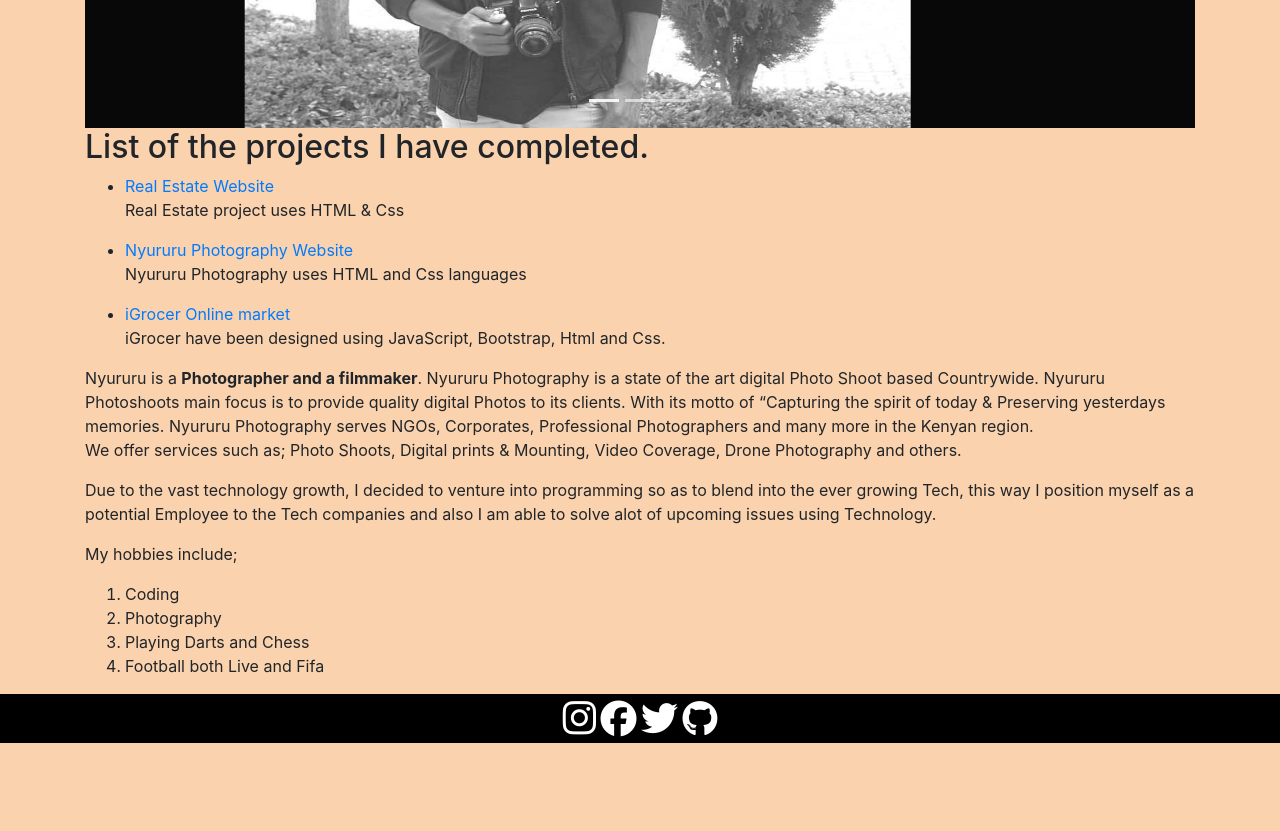
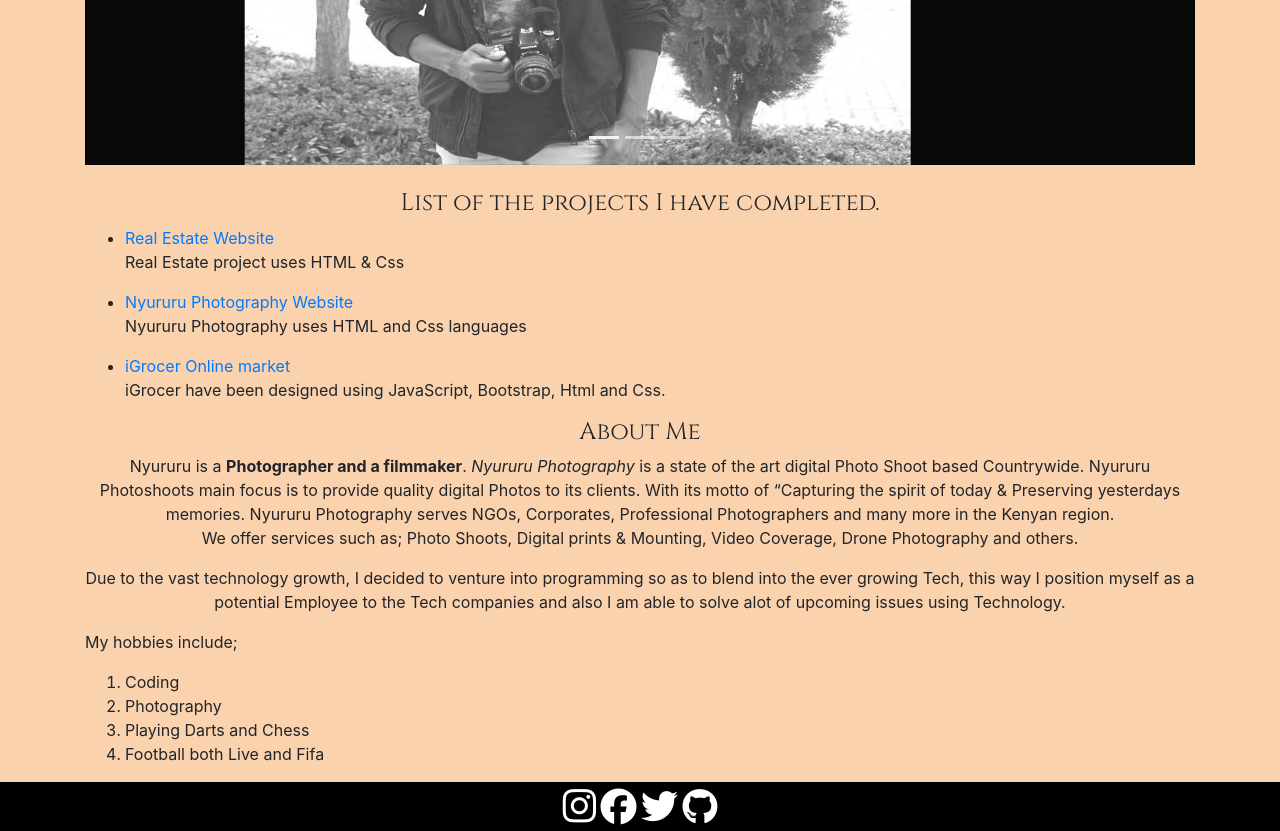
Before and after one commit to NyururuKelvin/nyururuPortfolio, a plain HTML site: page index.html in a window 1280 px wide. Shown: the part 1280-2111 px from the top of the page. Before the commit the page ends 2023 px from the top, so only its background shows below. Drawn offline with nearby package versions, Linux system fonts and the light colour scheme.

Commit message:
my commit add h4 headings

```diff
--- a/index.css
+++ b/index.css
@@ -41,6 +41,10 @@
       justify-content: center;
       padding: 5px;
   }
+  main{
+
+  }
+
   h1{
     font-family: 'Cinzel', serif;
     border: whitesmoke 4px inset;
@@ -58,3 +62,13 @@
     width: 60%;
     height: 70vh;
   }
+  h4{
+    text-align: center;
+    font-family: 'Cinzel', serif;
+  }
+  /* .list{
+    text-align: center;
+  } */
+  .info{
+    text-align: center;
+  }
--- a/index.html
+++ b/index.html
@@ -28,6 +28,7 @@
                 </div>
             </div>
         </div><br><br>
+        <h4>Gallery</h4>
         <!-- End of header -->
         <div id="demo" class="carousel slide" data-ride="carousel">
             <!-- Indicators -->
@@ -57,10 +58,10 @@
             <a class="carousel-control-next" href="#demo" data-slide="next">
               <span class="carousel-control-next-icon"></span>
             </a>
-        </div>
+        </div><br>
         <main>
-            <h2>List of the projects I have completed.</h2>
-            <ul>
+            <h4>List of the projects I have completed.</h4>
+            <ul class="list">
                 <li><a href="https://nyururukelvin.github.io/pairProject/">Real Estate Website</a></li>
                 <p>Real Estate project uses HTML & Css</p>
                 <li><a href="https://nyururukelvin.github.io/nyururuPhotography/">Nyururu Photography Website</a></li>
@@ -68,11 +69,12 @@
                 <li><a href="https://nyururukelvin.github.io/eCommerce/">iGrocer Online market</a></li>
                 <p>iGrocer have been designed using JavaScript, Bootstrap, Html and Css.</p>
             </ul>
-            <section>
-                <p id="about">Nyururu is a <strong>Photographer and a filmmaker</strong>. Nyururu Photography is a state of the art digital Photo Shoot based Countrywide. Nyururu Photoshoots main focus is to provide quality digital Photos to its clients. With its motto of “Capturing the spirit of today & Preserving yesterdays memories. Nyururu Photography serves NGOs, Corporates, Professional Photographers and many more in the Kenyan region.<br><span> We offer services such as; Photo Shoots, Digital prints & Mounting, Video Coverage, Drone Photography and others.</span></p>
+            <h4>About Me</h4>
+            <div class="info">
+                <p id="about">Nyururu is a <strong>Photographer and a filmmaker</strong>. <em>Nyururu Photography</em> is a state of the art digital Photo Shoot based Countrywide. Nyururu Photoshoots main focus is to provide quality digital Photos to its clients. With its motto of “Capturing the spirit of today & Preserving yesterdays memories. Nyururu Photography serves NGOs, Corporates, Professional Photographers and many more in the Kenyan region.<br><span> We offer services such as; Photo Shoots, Digital prints & Mounting, Video Coverage, Drone Photography and others.</span></p>
                 <p>Due to the vast technology growth, I decided to venture into programming so as to blend into the ever growing Tech, this way I position myself as a potential Employee to the Tech companies and also I am able to solve alot of upcoming issues using Technology.</p>
-            </section>
-            <aside>
+            </div>
+            <div>
                 <p>My hobbies include;</p>
                 <ol>
                     <li>Coding</li>
@@ -80,16 +82,16 @@
                     <li>Playing Darts and Chess</li>
                     <li>Football both Live and Fifa</li>
                 </ol>
-            </aside>
+            </div>
         </main>
     </div>
 </body>
 <footer>
-    <aside id="contacts" class="icons">
+    <section id="contacts" class="icons">
         <a href="https://www.instagram.com/kelvinnyururu/" target="_blank"><i class="fab fa-instagram" style="font-size:38px; color:white"></i></a>
         <a href="https://web.facebook.com/kelvin.nyururu" target="_blank"><i class='fab fa-facebook' style='font-size:36px; color:white'></i></a>
         <a href="https://twitter.com/nyururukelvin9" target="_blank"><i class="fab fa-twitter" style="font-size:37px; color:white"></i></a>
         <a href="https://github.com/NyururuKelvin" target="_blank"><i class='fab fa-github' style='font-size:36px; color:white'></i></a>
-    </aside>
+    </section>
 </footer>
 </html>
```
